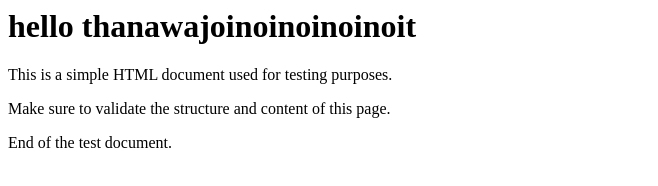
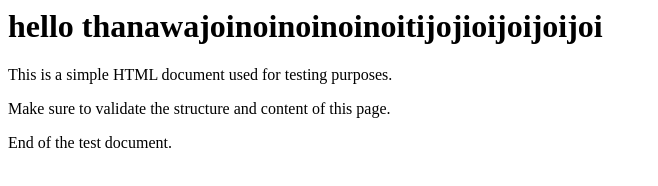
Before and after one commit to Thanawatth014/Portfolio, a plain HTML site: page index.html in a window 1280 px wide. Shown: the whole page, without its empty margins (0-658 px from the left). Drawn offline with Linux system fonts and the light colour scheme.

Commit message:
test desktop

```diff
--- a/index.html
+++ b/index.html
@@ -3,7 +3,7 @@
     <title>Test HTML Document</title>
 </head>
 <body>
-    <h1>hello thanawajoinoinoinoinoit</h1>
+    <h1>hello thanawajoinoinoinoinoitijojioijoijoijoi</h1>
     <p>This is a simple HTML document used for testing purposes.</p>
     <p>Make sure to validate the structure and content of this page.</p>
     <p>End of the test document.</p>
```
